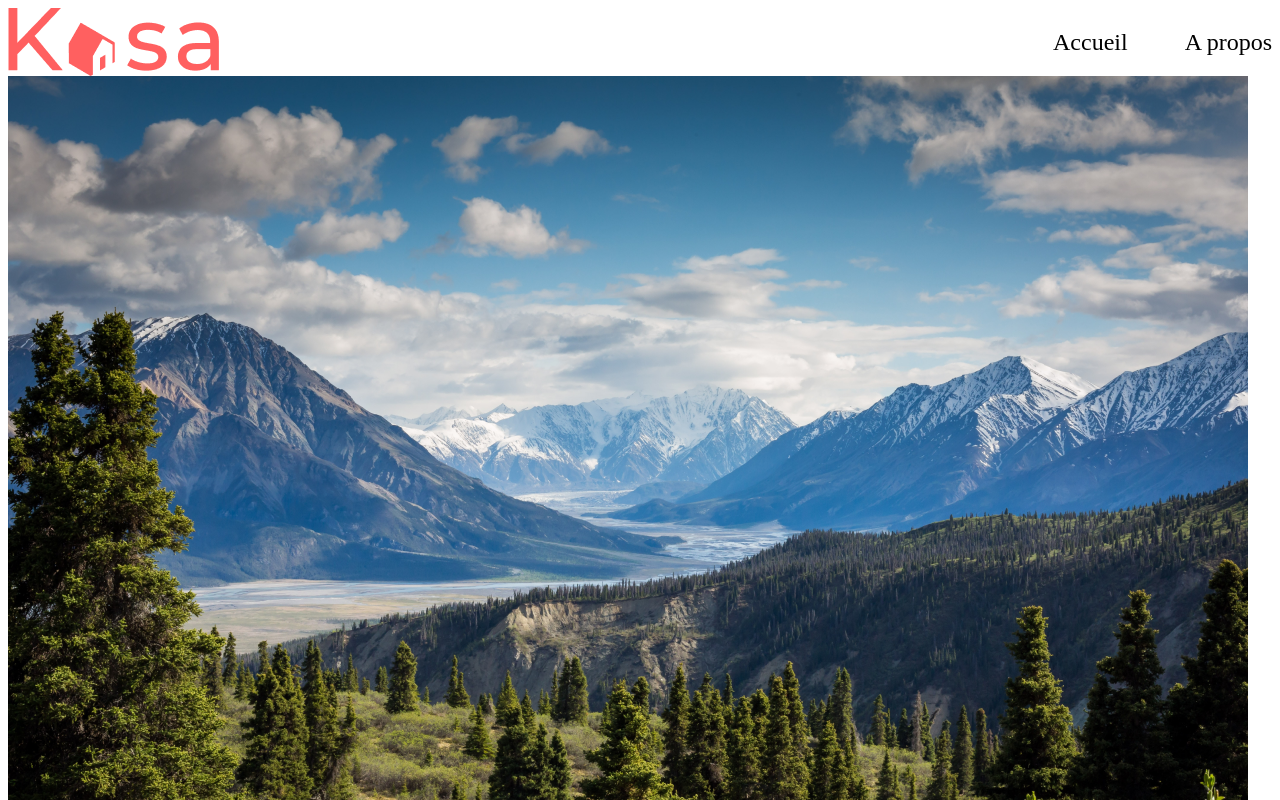
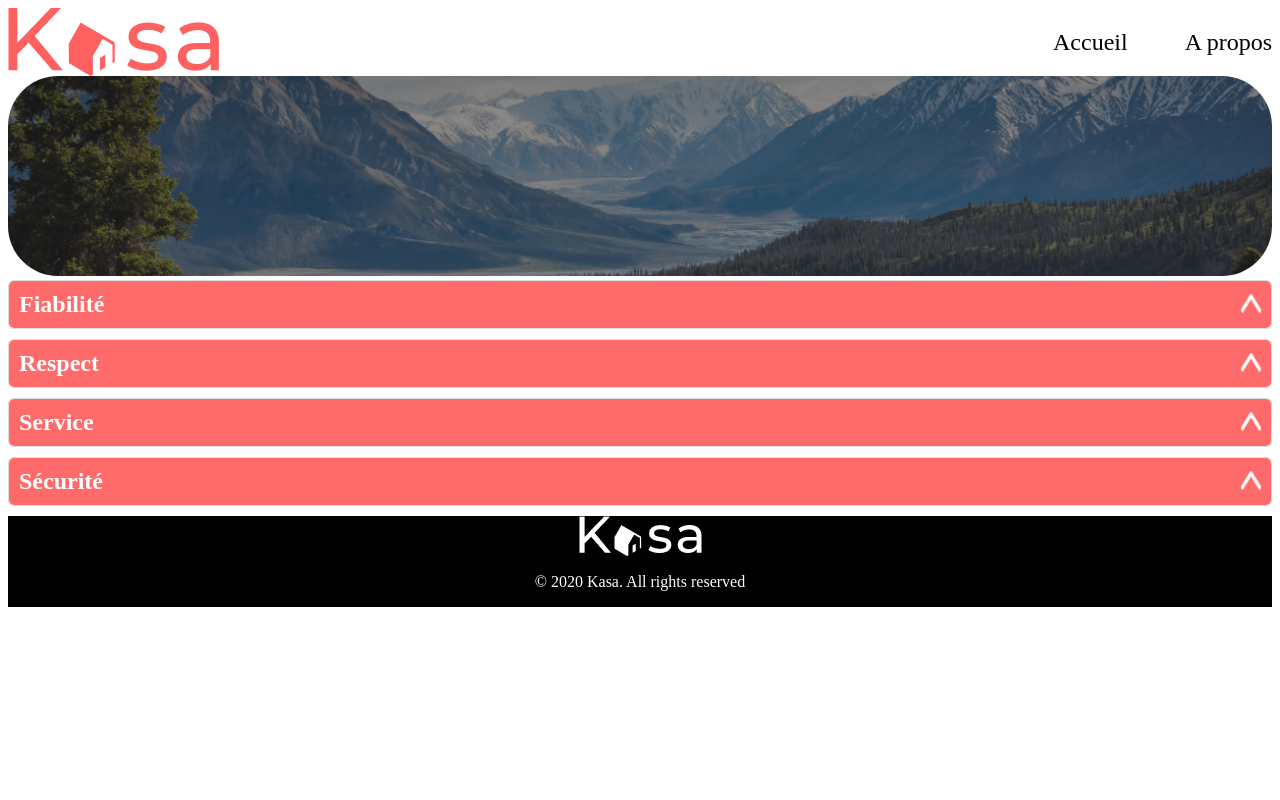
Before and after one commit to Candeve/nouveau_P5, a React (Create React App) app in the folder kasa-app/: page /Apropos in a window 1280 px wide. Shown: the top 800 px of the page. Built offline with nearby package versions, Linux system fonts and the light colour scheme.

Commit message:
Ajoute collapse, animation

```diff
--- a/kasa-app/src/Pages/Apropos/propos.jsx
+++ b/kasa-app/src/Pages/Apropos/propos.jsx
@@ -2,6 +2,7 @@ import React from "react";
 import ProposBanniere from '../../components/ProposBanniere/aproposbanniere';
 import Header from '../../components/Header/header'
 import Footer from '../../components/Footer/footer'
+import Collapse from '../../components/Collapse/collapse';
 
 
 function Apropos() {
@@ -9,6 +10,20 @@ function Apropos() {
       <div>
         <Header />
         <ProposBanniere />
+        <div className="collapseAll">
+      <Collapse title="Fiabilité">
+        <p>Les annonces postées sur Kasa garantissent une fiabilité totale...</p>
+      </Collapse>
+      <Collapse title="Respect">
+        <p>La bienveillance fait partie des valeurs fondatrices de Kasa...</p>
+      </Collapse>
+      <Collapse title="Service">
+        <p>La bienveillance fait partie des valeurs fondatrices de Kasa...</p>
+      </Collapse>
+      <Collapse title="Sécurité">
+        <p>La sécurité est la priorité de Kasa...</p>
+      </Collapse>
+    </div>
         <Footer />
       </div>
     );
--- /dev/null
+++ b/kasa-app/src/components/Collapse/collapse.jsx
@@ -0,0 +1,39 @@
+import './collapse.scss';
+import React, { useState, useRef, useEffect } from 'react';
+import vectorUp from '../../assets/vector-up.png';
+import vectorDown from '../../assets/vector-down.png';
+
+function Collapse({ title, children }) {
+    const [isOpen, setIsOpen] = useState(false);
+    const contentRef = useRef(null);
+
+    const toggleCollapse = () => {
+      setIsOpen(!isOpen);
+    };
+
+    useEffect(() => {
+      if (isOpen) {
+        contentRef.current.style.maxHeight = `${contentRef.current.scrollHeight}px`;
+      } else {
+        contentRef.current.style.maxHeight = '0px';
+      }
+    }, [isOpen]);
+
+    return (
+      <div className="collapse-container">
+        <div className="collapse-header" onClick={toggleCollapse}>
+          <h2>{title}</h2>
+          <button>
+            <img src={isOpen ? vectorDown : vectorUp} alt="toggle icon" />
+          </button>
+        </div>
+        <div ref={contentRef} className={`collapse-content ${isOpen ? 'open' : ''}`}>
+          <div className="collapse-content-inner">
+            {children}
+          </div>
+        </div>
+      </div>
+    );
+  }
+
+  export default Collapse;
--- /dev/null
+++ b/kasa-app/src/components/Collapse/collapse.scss
@@ -0,0 +1,53 @@
+.collapse-container {
+    border: 1px solid #ddd;
+    margin-bottom: 10px;
+    border-radius: 5px;
+    overflow: hidden;
+  }
+
+  .collapse-header {
+    display: flex;
+    justify-content: space-between;
+    align-items: center;
+    padding: 10px;
+    background-color: #ff6b6b; /* Couleur de fond rouge */
+    color: white; /* Couleur du texte blanc */
+    cursor: pointer;
+    transition: background-color 0.3s ease;
+    border-radius: 5px;
+
+    h2 {
+      margin: 0;
+    }
+
+    button {
+      background: none;
+      border: none;
+      padding: 0;
+
+      img {
+        width: 20px;
+        height: 20px;
+        transition: transform 0.3s ease;
+      }
+    }
+
+    &:hover {
+      background-color: #ff5252;
+    }
+  }
+
+  .collapse-content {
+    max-height: 0;
+    overflow: hidden;
+    transition: max-height 0.3s ease, padding 0.3s ease;
+    background-color: #ffecec;
+  }
+
+  .collapse-content-inner {
+    padding: 10px;
+  }
+
+  .collapse-content.open {
+    max-height: 500px;
+  }
--- a/kasa-app/src/components/ProposBanniere/aproposbanniere.scss
+++ b/kasa-app/src/components/ProposBanniere/aproposbanniere.scss
@@ -0,0 +1,8 @@
+.BanniereAP {
+    border-radius: 50px;
+    width: 100%;
+    height: 200px;
+    object-fit: cover;
+    opacity: 90%;
+    filter: brightness(50%);
+}
```
Also changed, not shown: kasa-app/src/assets/vector-down.png (added), kasa-app/src/assets/vector-up.png (added).
